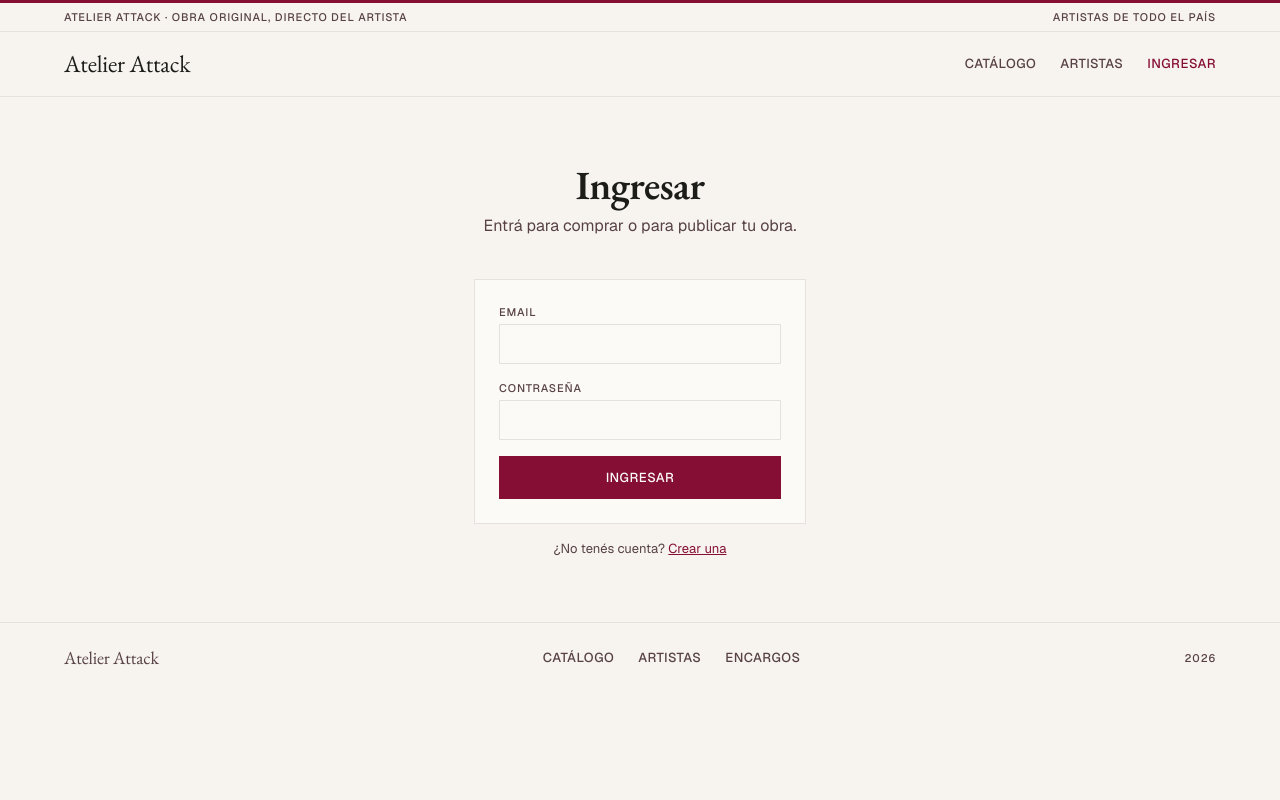
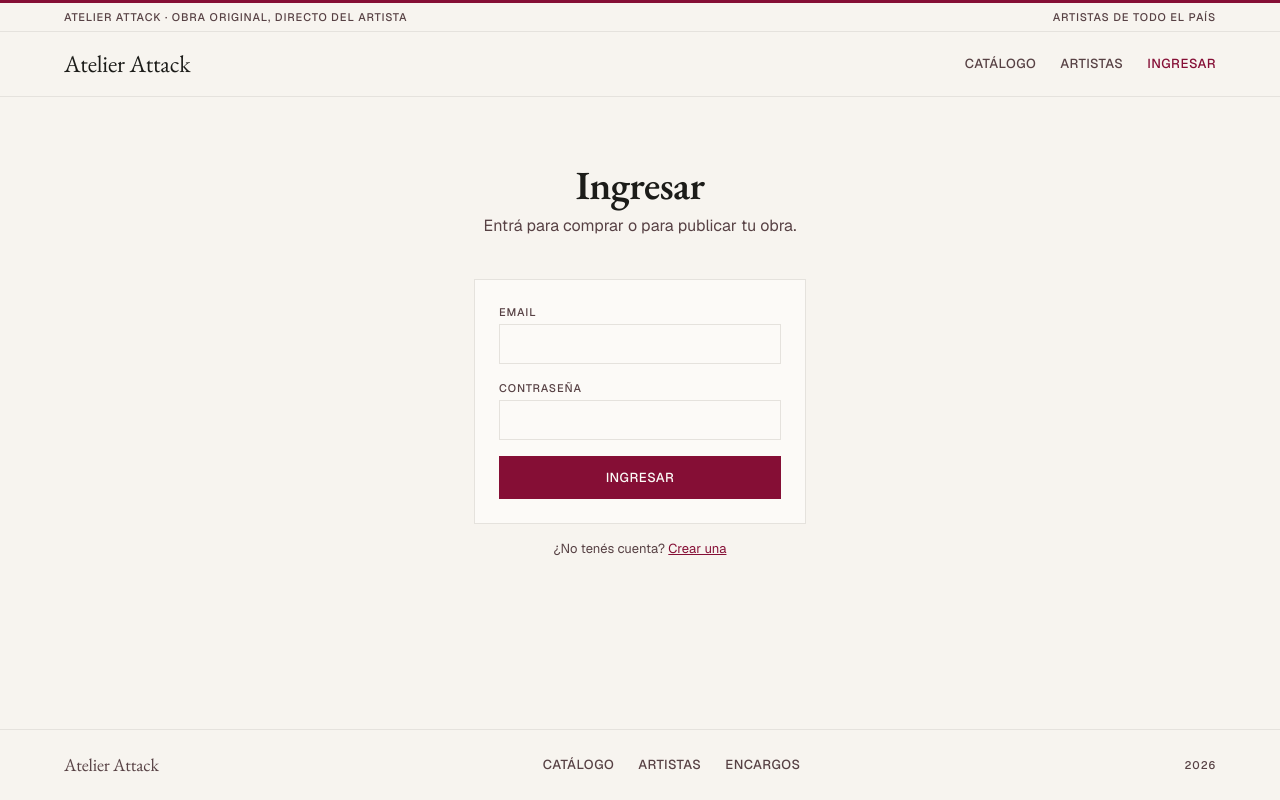
Before and after one commit to Pili-v/Gallery-Frontend, a React (Vite) app: page /login in a window 1280 px wide. Built offline with nearby package versions, Linux system fonts and the light colour scheme.

Commit message:
Layout: el footer queda pegado al borde inferior en pantallas cortas
.pagina ocupa como minimo el alto de la ventana y el footer toma el espacio
sobrante; si el contenido es largo, lo empuja como antes.

```diff
--- a/src/atelier.css
+++ b/src/atelier.css
@@ -55,7 +55,9 @@
 }
 
 /* ---------- Layout ---------- */
-.pagina { background: var(--canvas); }
+.pagina { background: var(--canvas); min-height: 100vh; display: flex; flex-direction: column; }
+/* Si el contenido es corto, el footer queda pegado abajo; si es largo, lo empuja. */
+.pagina > .footer { margin-top: auto; }
 .contenido { max-width: 1440px; margin: 0 auto; padding: 0 var(--xxl); }
 .seccion { padding: var(--xxl) 0; }
 .seccion-sm { padding: var(--xl) 0; }
```
